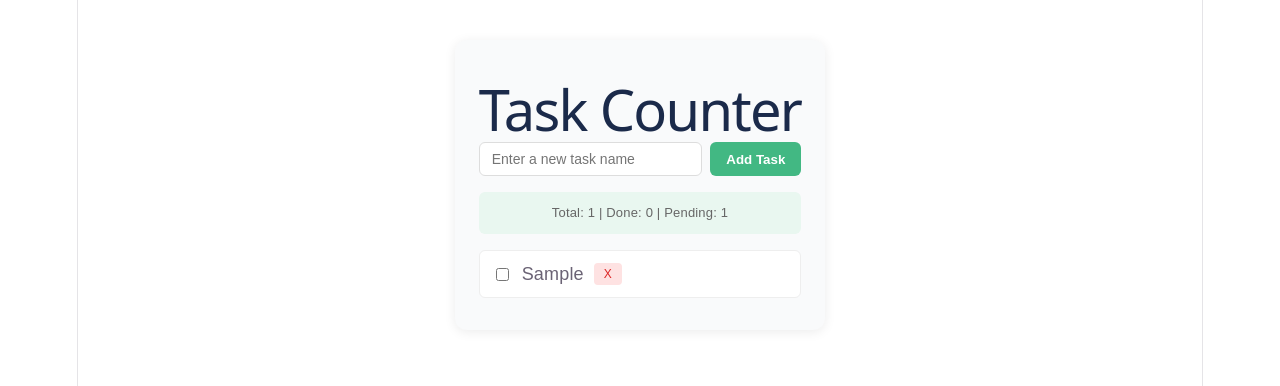
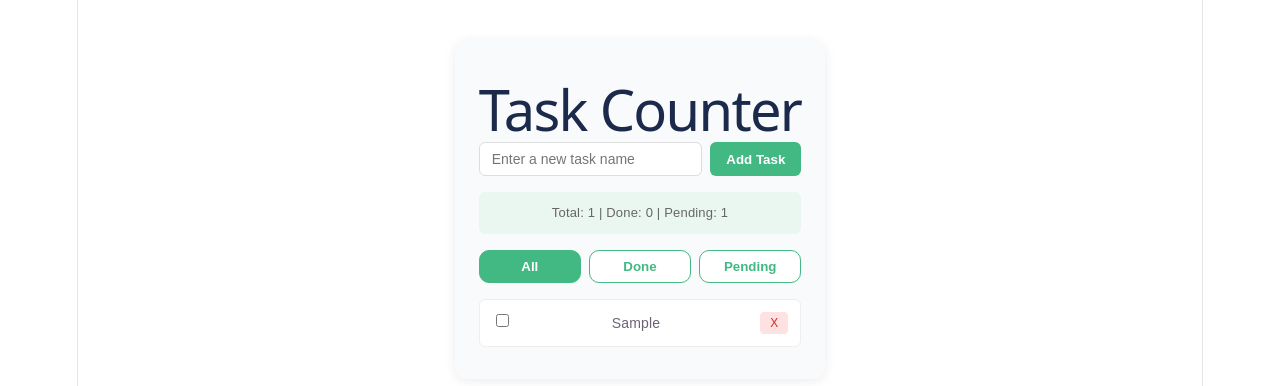
Before and after one commit to stanstan50/IBM-Frontend-Training-June2026, a Vue app in the folder ZENG_STANLEYYALE_FRONTEND/: page /task1 in a window 1280 px wide. Both pictures are taken after typing "Sample" into the empty fields and a click on the button "Add Task". Shown: the top 386 px of the page. Built offline with nearby package versions, Linux system fonts and the light colour scheme.

Commit message:
filter implementation and UI enhancement

```diff
--- a/ZENG_STANLEYYALE_FRONTEND/src/views/Task1.vue
+++ b/ZENG_STANLEYYALE_FRONTEND/src/views/Task1.vue
@@ -85,6 +85,23 @@ const pendingCount = computed(() => {
     return getTaskCounts().pendingCount
 })
 
+// === Extended ===
+// Filtering
+type Filter = 'all' | 'done' | 'pending'
+
+const activeFilter = ref<Filter>('all')
+
+const filteredTasks = computed(() => {
+    switch (activeFilter.value) {
+      case 'done':
+        return tasks.value.filter(task => task.done)
+      case 'pending':
+        return tasks.value.filter(task => !task.done)
+      default:
+        return tasks.value
+    }
+})
+
 // Helper function to get task counts
 function getTaskCounts() {
     const totalCount : number = tasks.value.length;
@@ -100,6 +117,11 @@ function getTaskCounts() {
         doneCount: doneCnt,
         pendingCount: (totalCount - doneCnt)
     }
+}
+
+// Function to change filter state
+function setFilter(filter : Filter) {
+    activeFilter.value = filter
 }
 
 // TODO 4: Write the addTask() function
@@ -152,13 +174,25 @@ function removeTask(id: string) {
     <div class="input-row">
       <!-- your input and button here -->
       <input v-model="newTaskName" @keyup.enter="addTask" placeholder="Enter a new task name">
-      <button @click="addTask">Add Task</button>
+      <button type="button" @click="addTask">Add Task</button>
     </div>
 
     <!-- TODO 9: Display the stats bar using your computed values -->
     <!-- Format: Total: X | Done: X | Pending: X -->
     <div class="stats">
       Total: {{ totalCount }} | Done: {{ doneCount }} | Pending: {{ pendingCount }}
+    </div>
+
+    <div class="filter-row">
+      <button type="button" @click="setFilter('all')" :class="{ active: activeFilter === 'all' }">
+        All
+      </button>
+      <button type="button" @click="setFilter('done')" :class="{ active: activeFilter === 'done' }">
+        Done
+      </button>
+      <button type="button" @click="setFilter('pending')" :class="{ active: activeFilter === 'pending' }">
+        Pending
+      </button>
     </div>
 
     <!-- TODO 10: Show this message only when the task list is empty -->
@@ -168,10 +202,10 @@ function removeTask(id: string) {
     <!-- Each item needs: checkbox (v-model), task name (:class done), remove button -->
     <ul class="task-list">
       <!-- your v-for loop here -->
-      <li v-for="task in tasks" :key="task.id" :class="{ done: task.done }">
+      <li v-for="task in filteredTasks" :key="task.id">
         <input type="checkbox" v-model="task.done" />
-        {{ task.name }}
-        <button @click="removeTask(task.id)">X</button>
+        <span :class="{ done: task.done }">{{ task.name }}</span>
+        <button type="button" @click="removeTask(task.id)">X</button>
       </li>
 
     </ul>
@@ -224,6 +258,43 @@ h1 { color: #1B2A4A; margin-bottom: 20px; }
   border-radius: 6px;
 }
 
+.filter-row {
+  display: grid;
+  grid-template-columns: repeat(3, 1fr);
+  align-items: center;
+  gap: 8px;
+  margin-bottom: 16px;
+}
+
+.filter-row button {
+  width: 100%;
+  padding: 8px 16px;
+  background: white;
+  color: #42B883;
+  border: 1px solid #42B883;
+  border-radius: 10px;
+  cursor: pointer;
+  font-weight: bold;
+  transition: background .15s, color .15s, filter .15s;
+}
+
+.filter-row button:hover,
+.filter-row button:focus {
+  background: rgba(66, 184, 131, 0.08);
+  outline: none;
+}
+
+.filter-row button.active {
+  background: #42B883;
+  color: white;
+  border-color: #42B883;
+}
+
+.filter-row button.active:hover,
+.filter-row button.active:focus {
+  filter: brightness(0.95);
+}
+
 .empty {
   text-align: center;
   color: #aaa;
@@ -238,6 +309,17 @@ h1 { color: #1B2A4A; margin-bottom: 20px; }
 }
 
 .task-list li {
+  display: flex;
+  align-items: center;
+  gap: 10px;
+  padding: 10px 12px;
+  background: white;
+  border-radius: 6px;
+  margin-bottom: 8px;
+  border: 1px solid #eee;
+}
+
+.task-list li input{
   display: flex;
   align-items: center;
   gap: 10px;
```
